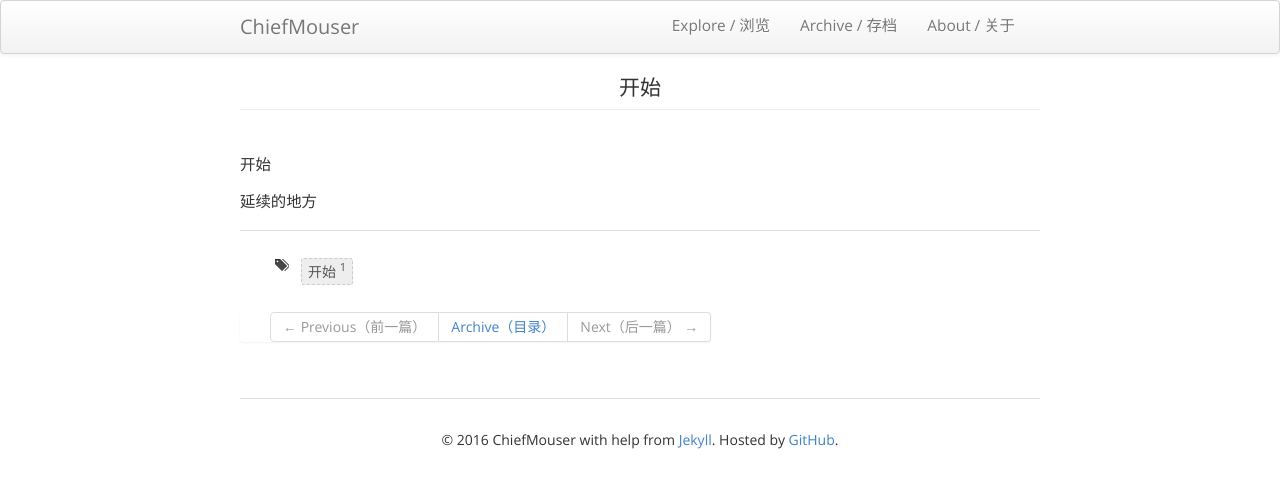
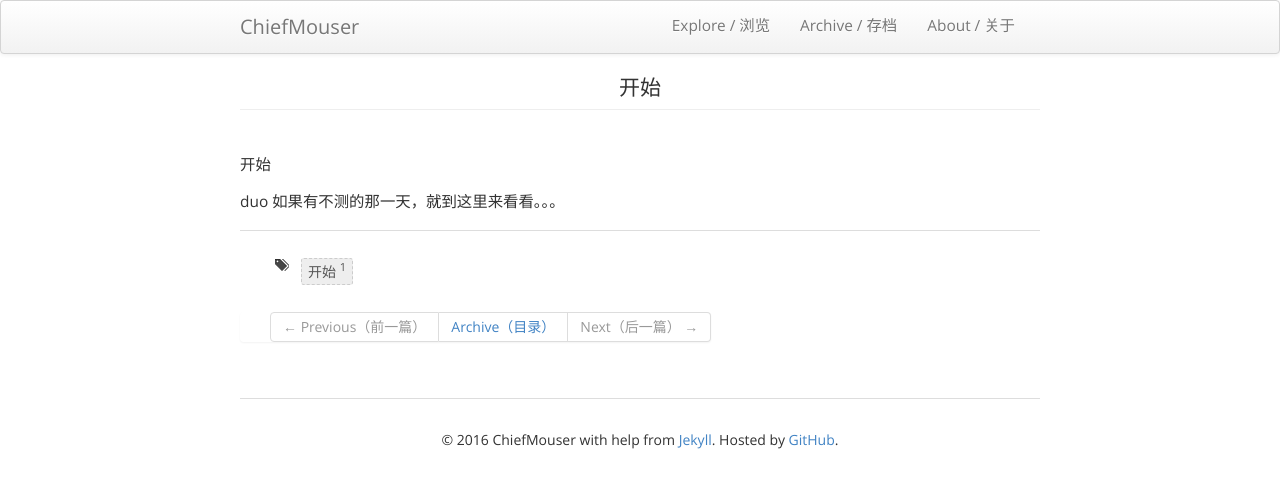
Before and after one commit to ChiefMouser/ChiefMouser.github.io, a Jekyll site: the page built from _posts/2016-10-15-开始.md, in a window 1280 px wide. Shown: the top 488 px of the page. Built offline with Jekyll 4.4.1, drawn with Linux system fonts in a browser that asks for light colours; nearby versions of some CDN libraries; library files that are not in the unit come from our copies.

Commit message:
update source

```diff
--- a/_posts/2016-10-15-开始.md
+++ b/_posts/2016-10-15-开始.md
@@ -10,4 +10,4 @@ tags: [开始]
 
 <!-- more -->
 
-延续的地方
+duo 如果有不测的那一天，就到这里来看看。。。
```
